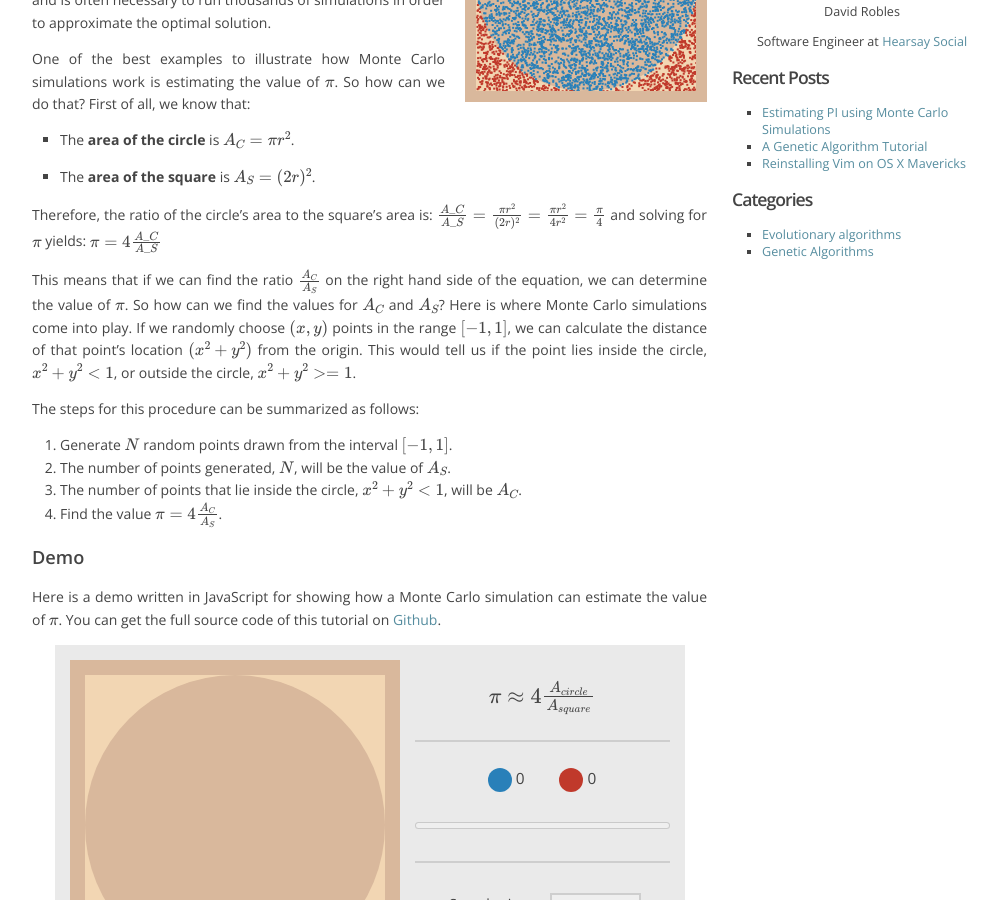
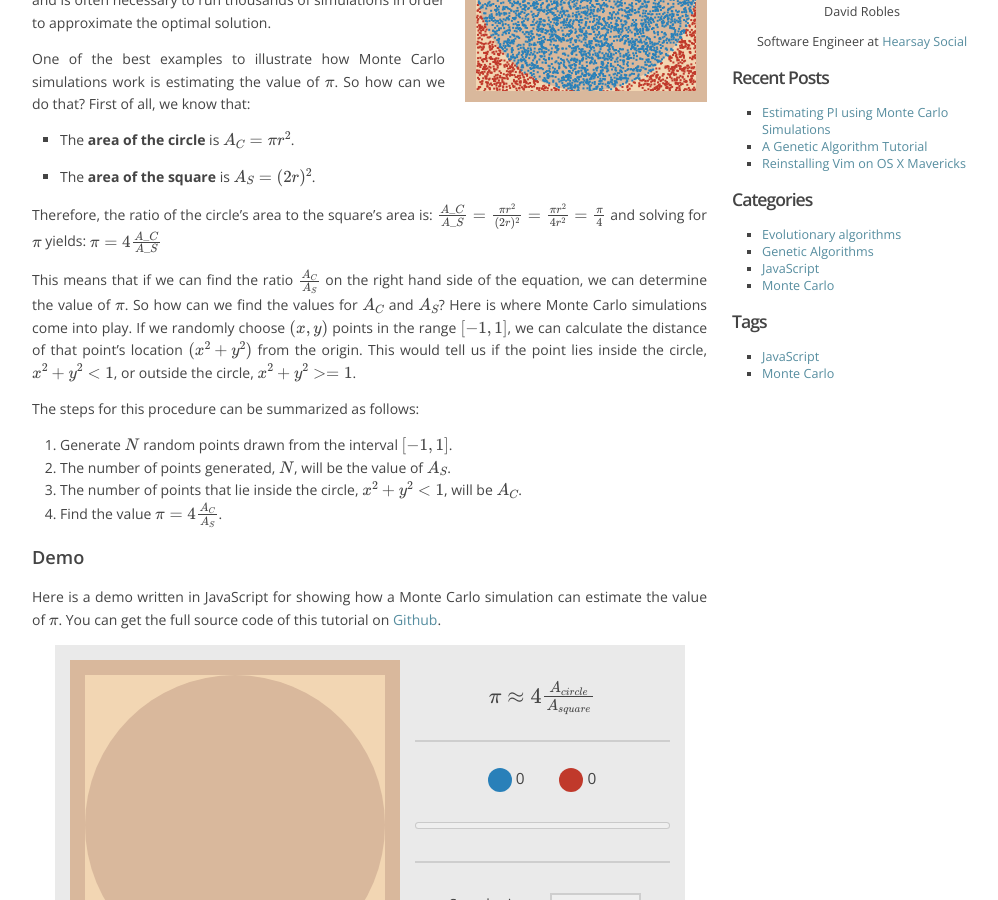
Before and after one commit to davidrobles/davidrobles.github.io, a Jekyll site: the page built from _posts/2014-06-05-estimating-pi-using-monte-carlo-simulations.md, in a window 1280 px wide and 900 px high, scrolled down 371 px. Shown: the whole window, without its empty margins (128-1126 px from the left). Built offline with Jekyll 4.4.1, drawn with Linux system fonts in a browser that asks for light colours; Markdown is read by kramdown in place of the engine named in the settings; formulas are drawn with MathJax 3; comment, search, counter and statistics services are not loaded.

Commit message:
Add tags

```diff
--- a/_layouts/default.html
+++ b/_layouts/default.html
@@ -86,6 +86,16 @@
                 </ul>
             </div>
         </div>
+        <div class="widget">
+            <div class="name">Tags</div>
+            <div>
+                <ul>
+                    {% for tag in site.tags  %}
+                    <li><a href="{{ post. }}">{{ tag | first }}</a></li>
+                    {% endfor %}
+                </ul>
+            </div>
+        </div>
     </div> <!-- sidebar -->
     <div class="content">
         {{ content }}
--- a/_posts/2014-06-05-estimating-pi-using-monte-carlo-simulations.md
+++ b/_posts/2014-06-05-estimating-pi-using-monte-carlo-simulations.md
@@ -3,7 +3,8 @@ layout:     post
 title:      "Estimating PI using Monte Carlo Simulations"
 date:       2014-06-19 09:48:16
 comments:   true
-categories: [Evolutionary algorithms, Genetic Algorithms]
+categories: [JavaScript, Monte Carlo]
+tags: [JavaScript, Monte Carlo]
 style:      mcpi/mcpi.css
 js:         ["mcpi/mcpi-model.js", "mcpi/mcpi-controller.js", "mcpi/mcpi-dashboard.js",
              "mcpi/mcpi-canvas.js", "mcpi/mcpi-post.js"]
```
